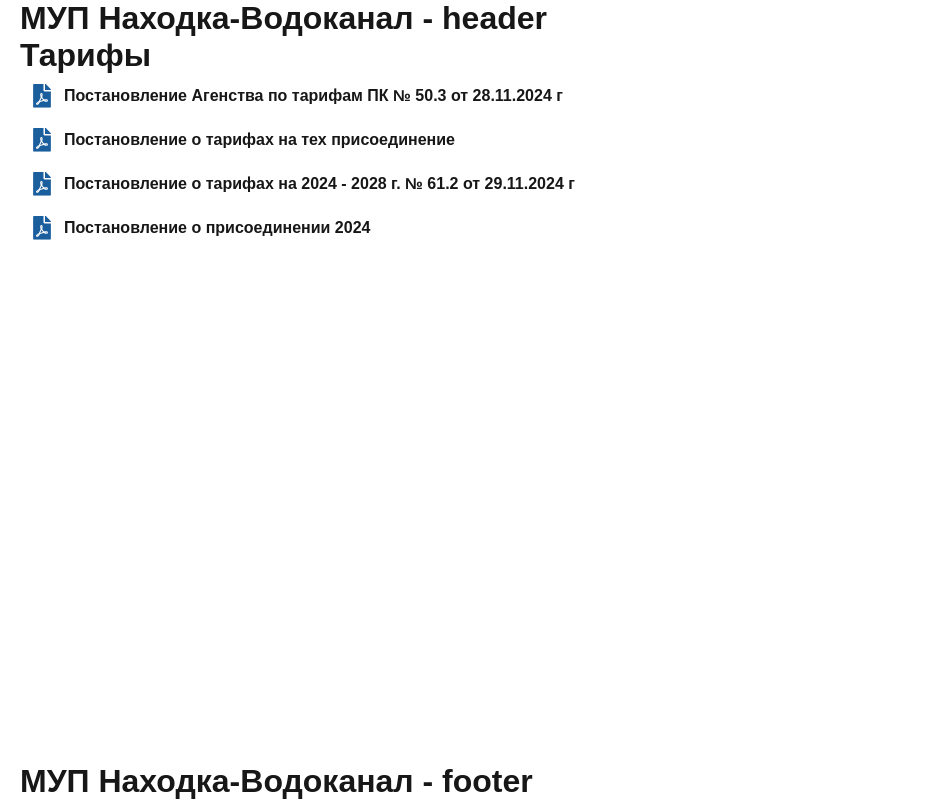
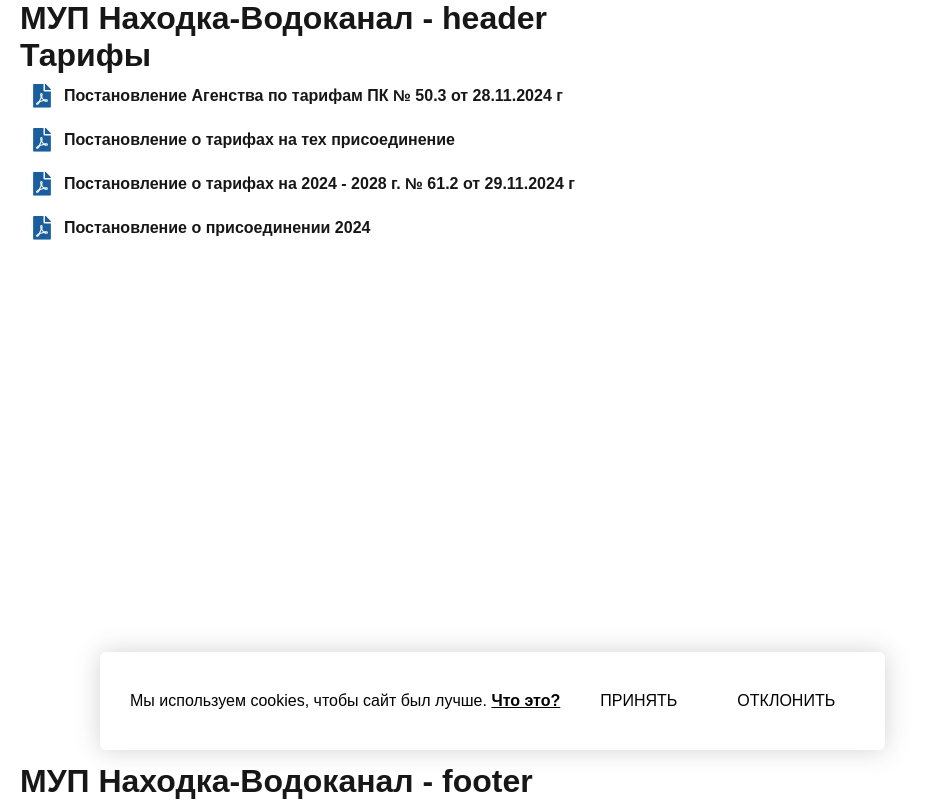
Before and after one commit to blessMe-Padre/vodokanal-client-new, a Next.js app: page /rates in a window 1280 px wide. Shown: the whole page, without its empty margins (0-935 px from the left). Built offline with nearby package versions, Linux system fonts and the light colour scheme.

Commit message:
feat: добавляет компонент Cookies

```diff
--- /dev/null
+++ b/src/app/components/Cookies/Cookies.tsx
@@ -0,0 +1,57 @@
+'use client'
+import { useEffect, useState } from 'react';
+import styles from './style.module.css';
+import Link from 'next/link';
+
+export default function Cookies() {
+    const [open, setOpen] = useState(false);
+
+    const UTCDate = new Date(new Date().setMonth(new Date().getMonth() + 1)).toUTCString();
+    const cookiesStorage = {
+        getItem: (key: string) => {
+            const cookies = document.cookie
+                .split(';')
+                .map(cookie => cookie.split('='))
+                .reduce((acc, [key, value]) => ({ ...acc, [key.trim()]: value }), {} as Record<string, string | undefined>);
+
+            return cookies[key] as string;
+        },
+        setItem: (key: string, value: string) => {
+            document.cookie = `${key}=${value};expires=${UTCDate}`;
+        }
+    }
+
+    useEffect(() => {
+        if (cookiesStorage.getItem('site_consent') === 'true') {
+            setOpen(false);
+        } else {
+            setOpen(true);
+        }
+    }, []);
+
+    const handleClick = () => {
+        setOpen(false);
+        cookiesStorage.setItem('site_consent', 'true');
+    }
+
+    return (
+        <div className={`${styles.popup} ${open ? styles.popup_active : ''}`}>
+            <span>Мы используем cookies, чтобы сайт был лучше. <Link className={styles.link} href='/cookies'>Что это?</Link></span>
+
+            <div className={styles.button_wrapper}>
+                <button
+                    className={styles.button}
+                    onClick={handleClick}
+                >
+                    Принять
+                </button>
+                <button
+                    className={styles.button_cancel}
+                    onClick={handleClick}
+                >
+                    Отклонить
+                </button>
+            </div>
+        </div>
+    )
+}
--- /dev/null
+++ b/src/app/components/Cookies/style.module.css
@@ -0,0 +1,90 @@
+.popup {
+    background-color: #fff;
+    padding: 30px;
+    display: inline-flex;
+    align-items: center;
+    gap: 20px;
+    border-radius: 6px;
+    position: fixed;
+    bottom: 50px;
+    left: 100px;
+    z-index: 100000;
+
+    opacity: 0;
+    visibility: hidden;
+
+    box-shadow: 0 0 24px 0 rgba(80, 80, 80, 0.25);
+    background: #fff;
+
+    color: #000000;
+}
+
+
+.popup_active {
+    opacity: 1;
+    visibility: visible;
+}
+
+.button {
+    border: none;
+    padding: 10px 20px;
+    background-color: var(--blue);
+    color: var(--white);
+    border-radius: 6px;
+    text-transform: uppercase;
+    cursor: pointer;
+
+    font-weight: 500;
+    font-size: 16px;
+}
+
+.button_cancel {
+    border: none;
+    padding: 10px 20px;
+    background-color: var(--white);
+    color: var(--black);
+    border-radius: 6px;
+    border: 1px solid var(--black);
+    text-transform: uppercase;
+    font-size: 16px;
+    cursor: pointer;
+
+    box-sizing: border-box;
+}
+
+.link {
+    font-weight: 600;
+    text-decoration: underline;
+}
+
+.button_wrapper {
+    display: flex;
+    flex-wrap: wrap;
+    gap: 20px;
+}
+
+@media (max-width: 1023px) {
+    .popup {
+        left: 20px;
+    }
+}
+
+@media (max-width: 1023px) {
+    .popup {
+        left: 20px;
+    }
+}
+
+@media (max-width: 768px) {
+    .popup {
+        display: flex;
+        flex-direction: column;
+        width: 90%;
+    }
+}
+
+@media (max-width: 560px) {
+    .popup {
+        bottom: 20px;
+    }
+}
--- a/src/app/components/Footer/Footer.tsx
+++ b/src/app/components/Footer/Footer.tsx
@@ -1,11 +1,13 @@
+import { Cookies } from "@/app/components";
 import styles from "./style.module.scss";
 
 export default function Footer() {
     return (
-        <header className={styles.footer}>
+        <footer className={styles.footer}>
             <div className="container">
                 <h1>МУП Находка-Водоканал - footer</h1>
             </div>
-        </header>
+            <Cookies />
+        </footer>
     )
 }
--- a/src/app/components/index.tsx
+++ b/src/app/components/index.tsx
@@ -16,6 +16,8 @@ export { default as Breadcrumbs } from './Breadcrumbs/Breadcrumbs';
 
 
 // single item
+export { default as Cookies } from './Cookies/Cookies';
+
 
 
 
```
